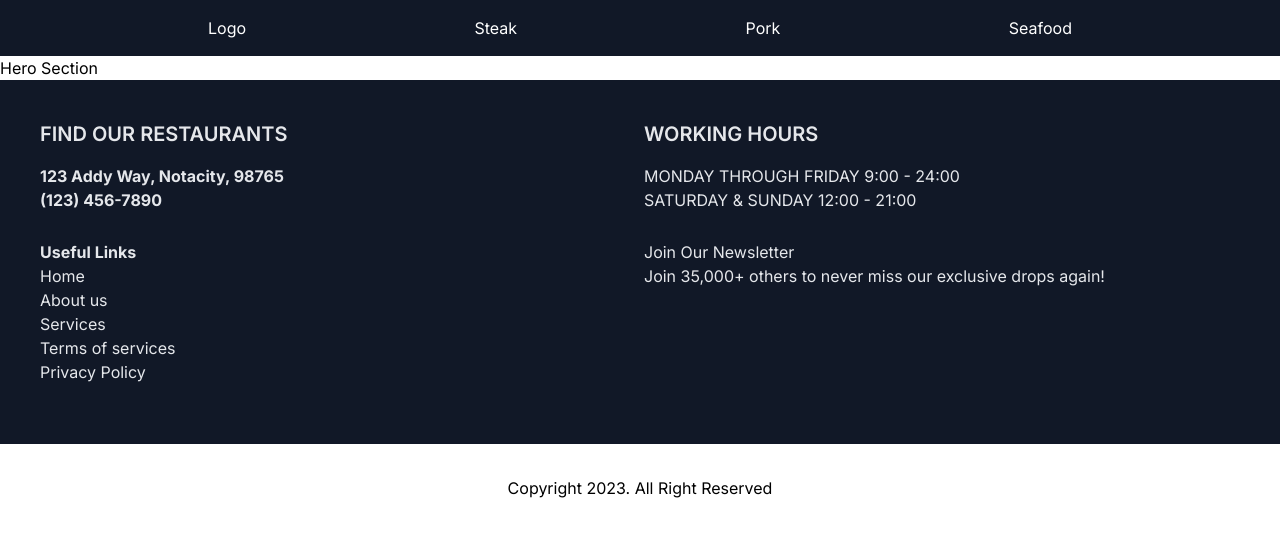
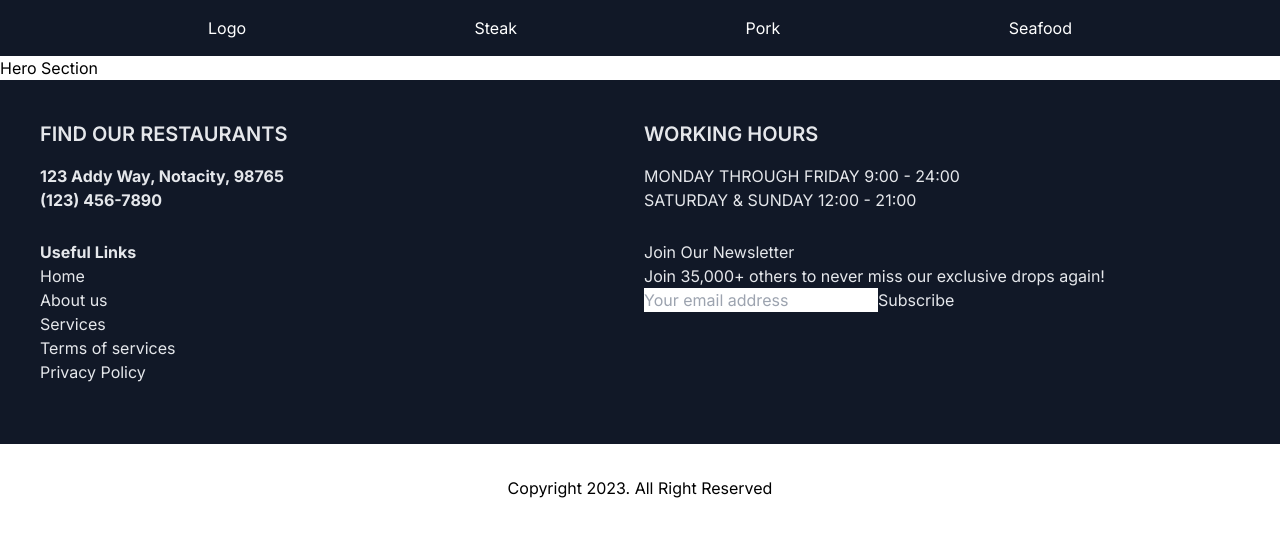
Before and after one commit to bennguyenn24/nextjs-steakhouse-society, a Next.js app: page / in a window 1280 px wide. Shown: the top 536 px of the page. Built offline with nearby package versions, Linux system fonts and the light colour scheme.

Commit message:
Implemented Newsletter footer

```diff
--- a/app/components/Footer.jsx
+++ b/app/components/Footer.jsx
@@ -50,6 +50,10 @@ const Footer = () => {
           <section className='mb-8'>
           <h4>Join Our Newsletter</h4>
           <p>Join 35,000+ others to never miss our exclusive drops again!</p>
+          <form>
+            <input type="text" name="" id="" placeholder='Your email address'/>
+            <button>Subscribe</button>
+          </form>
           </section>
         </div>
         </div>
```
